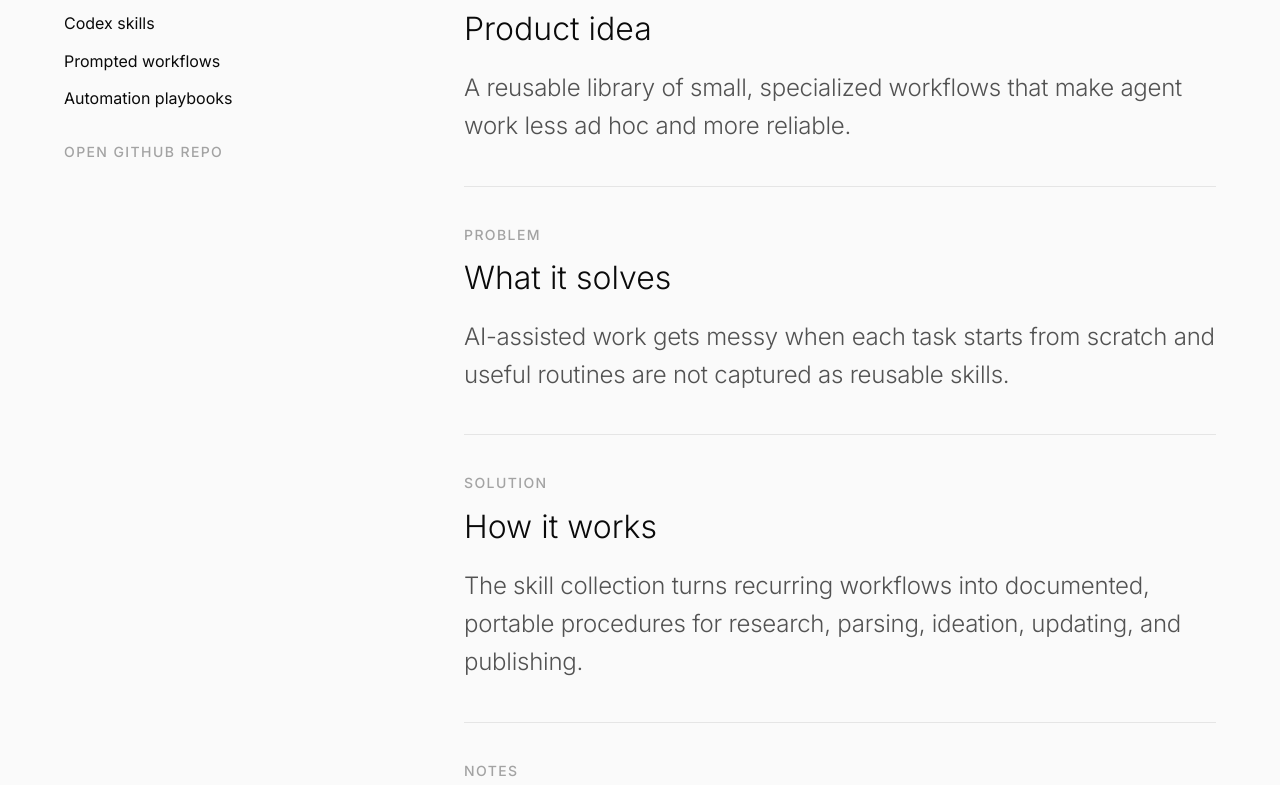
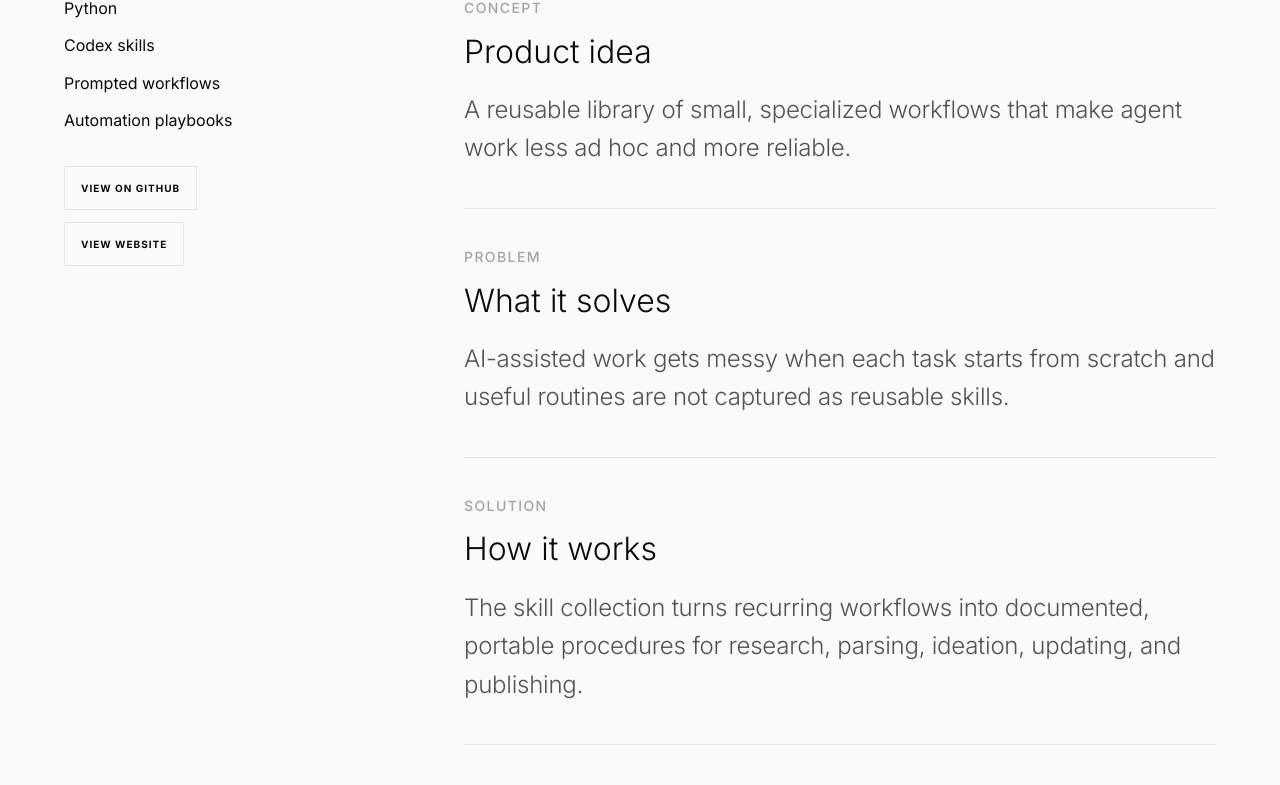
Before and after one commit to iice257/2026-Portfolio, a Next.js app: page /projects/ai-agent-skills in a window 1280 px wide. Shown: the part 1666-2451 px from the top of the page. Built offline with nearby package versions, Linux system fonts and the light colour scheme.

Commit message:
Refine project links and footer balance

```diff
--- a/components/Footer/Footer.js
+++ b/components/Footer/Footer.js
@@ -4,11 +4,6 @@ import { CONTACT_LINKS, MENULINKS, METADATA } from "../../constants";
 const Footer = () => {
   const currentYear = new Date().getFullYear();
   const navLinks = MENULINKS.filter((link) => link.ref !== "home");
-  const availability = [
-    ["Focus", "AI tools, product UI, polished web apps"],
-    ["Location", METADATA.location],
-    ["Response", "Direct email or social DMs"],
-  ];
 
   return (
     <footer
@@ -80,20 +75,7 @@ const Footer = () => {
           </div>
         </div>
 
-        <div className="mt-16 md:mt-24 grid grid-cols-1 md:grid-cols-3 border-y" style={{ borderColor: "var(--border)" }}>
-          {availability.map(([label, value]) => (
-            <div key={label} className="py-6 md:px-6 md:first:pl-0 md:border-r md:last:border-r-0" style={{ borderColor: "var(--border)" }}>
-              <p className="text-micro mb-3" style={{ color: "var(--fg-muted)" }}>
-                {label}
-              </p>
-              <p className="text-body-md" style={{ color: "var(--fg-primary)" }}>
-                {value}
-              </p>
-            </div>
-          ))}
-        </div>
-
-        <div className="py-10 md:py-14 border-b" style={{ borderColor: "var(--border)" }}>
+        <div className="mt-16 md:mt-24 py-10 md:py-14 border-y" style={{ borderColor: "var(--border)" }}>
           <p
             className="font-extralight uppercase leading-none select-none"
             style={{
--- a/components/Header/Header.js
+++ b/components/Header/Header.js
@@ -96,7 +96,7 @@ const Header = () => {
   }));
 
   const socialItems = SOCIAL_LINKS.map((social) => ({
-    label: social.name.charAt(0).toUpperCase() + social.name.slice(1),
+    label: social.label || social.name.charAt(0).toUpperCase() + social.name.slice(1),
     link: social.url
   }));
 
--- a/components/Projects/Projects.js
+++ b/components/Projects/Projects.js
@@ -197,7 +197,7 @@ const Projects = ({ isDesktop }) => {
                   }`}
                 style={{ backgroundColor: 'var(--bg-primary)' }}
               >
-                <div className="w-full max-w-[34rem] min-h-[min(56vh,38rem)] flex flex-col items-center justify-center text-center mx-auto">
+                <div className="w-full max-w-[40rem] min-h-[min(56vh,38rem)] flex flex-col items-center justify-center text-center mx-auto">
 
                   {/* Project Number (top-right of content?) or keep at bottom? User said "bring them to the center into a square" */}
                   {/* I'll put project name on top, then desc, then tags. */}
@@ -223,9 +223,9 @@ const Projects = ({ isDesktop }) => {
                   </p>
 
                   {/* Tech Stack */}
-                  <div className="w-full flex flex-wrap items-center justify-center gap-x-3 gap-y-2">
+                  <div className="w-full flex flex-wrap md:flex-nowrap items-center justify-center gap-x-2 gap-y-2">
                     {project.tech.map((tech, i) => (
-                      <span key={tech} className="inline-flex items-center">
+                      <span key={tech} className="inline-flex items-center whitespace-nowrap">
                         <span
                           className="text-body-md font-bold uppercase tracking-wide"
                           style={{ color: 'var(--fg-primary)' }}
--- a/components/ReactBits/SnowToggle.js
+++ b/components/ReactBits/SnowToggle.js
@@ -142,7 +142,7 @@ const SnowToggle = () => {
     stickyTooltipRef.current = true;
     setShowSnowTooltip(true);
     setSnowTooltipWasShown(true);
-    showTooltip("looks better in light mode", 3000);
+    showTooltip("looks better in dark mode", 3000);
   };
 
   const handleHint = () => {
--- a/constants.js
+++ b/constants.js
@@ -70,6 +70,11 @@ export const SOCIAL_LINKS = [
     name: "github",
     label: "GitHub",
     url: "https://github.com/kingsleyaremu",
+  },
+  {
+    name: "twitter",
+    label: "X",
+    url: "https://x.com/iice257",
   },
 ];
 
--- a/data/projects.js
+++ b/data/projects.js
@@ -10,6 +10,7 @@ export const featuredProjects = [
     description: "An AI-assisted form companion for completing tedious web forms with reviewable voice or text guidance.",
     longDescription: "FormMate AI helps users move through repetitive web forms faster by pasting a form URL, talking through the required information, and reviewing AI-suggested responses before anything is used. The product is framed around user control, not bulk submission or spam.",
     url: repo("FormMate"),
+    liveUrl: "https://form-mate-ai.vercel.app",
     tech: ["typescript", "ai", "voice", "automation"],
     toolsUsed: ["TypeScript", "AI-assisted workflows", "Voice/text input", "Browser automation patterns"],
     concept: "A calm form copilot that turns long forms into a guided conversation while keeping the user in the final decision loop.",
@@ -47,6 +48,7 @@ export const featuredProjects = [
     description: "A collection of reusable AI-agent skills that speed up research, planning, parsing, publishing, and build workflows.",
     longDescription: "AI Agent Skills is a practical tooling collection for extending AI agents with repeatable workflows. It sits alongside related repos for autoresearch, parser routing, idea launching, publishing, and skill updates, forming a small personal automation ecosystem.",
     url: repo("Skills-quickstarter"),
+    liveUrl: "https://skills-quickstarter.vercel.app",
     tech: ["python", "codex", "agents", "automation"],
     toolsUsed: ["Python", "Codex skills", "Prompted workflows", "Automation playbooks"],
     concept: "A reusable library of small, specialized workflows that make agent work less ad hoc and more reliable.",
--- a/pages/projects/[slug].js
+++ b/pages/projects/[slug].js
@@ -88,10 +88,9 @@ export default function ProjectDetail({ project, projectIndex, prevProject, next
         <section className="section-container pt-40 pb-16">
           <Link
             href="/projects"
-            className="text-micro mb-8 inline-block link-underline"
-            style={{ color: "var(--fg-muted)" }}
+            className="project-action-link mb-8"
           >
-            All projects
+            <span>All projects</span>
           </Link>
 
           <div className="grid grid-cols-1 lg:grid-cols-12 gap-12 items-end">
@@ -152,15 +151,15 @@ export default function ProjectDetail({ project, projectIndex, prevProject, next
                     </p>
                   ))}
                 </div>
+                <div className="mt-8 flex flex-col items-start gap-3">
                   {project.url !== "#" && (
                     <a
                       href={project.url}
                       target="_blank"
                       rel="noopener noreferrer"
-                    className="text-micro mt-8 inline-block link-underline"
-                    style={{ color: "var(--fg-muted)" }}
+                      className="project-action-link"
                     >
-                    Open GitHub repo
+                      <span>View on GitHub</span>
                     </a>
                   )}
                   {project.liveUrl && (
@@ -168,12 +167,12 @@ export default function ProjectDetail({ project, projectIndex, prevProject, next
                       href={project.liveUrl}
                       target="_blank"
                       rel="noopener noreferrer"
-                    className="text-micro mt-4 inline-block link-underline"
-                    style={{ color: "var(--fg-muted)" }}
+                      className="project-action-link"
                     >
-                    Open live project
+                      <span>View website</span>
                     </a>
                   )}
+                </div>
               </div>
             </aside>
 
--- a/pages/projects/index.js
+++ b/pages/projects/index.js
@@ -99,11 +99,10 @@ const MajorProjectCard = ({ project, index, flipped, onFlip }) => (
         href={project.url}
         target="_blank"
         rel="noopener noreferrer"
-        className="absolute bottom-6 right-6 z-10 text-micro link-underline"
-        style={{ color: flipped ? "var(--bg-primary)" : "var(--fg-primary)" }}
+        className="project-action-link absolute bottom-6 right-6 z-10"
         onClick={(event) => event.stopPropagation()}
       >
-        Repo
+        <span>View on GitHub</span>
       </a>
     )}
   </article>
@@ -138,10 +137,9 @@ export default function ProjectsIndex() {
         <section className="section-container pt-40 pb-24">
           <Link
             href="/#projects"
-            className="text-micro mb-8 inline-block link-underline"
-            style={{ color: "var(--fg-muted)" }}
+            className="project-action-link mb-8"
           >
-            Back home
+            <span>Back home</span>
           </Link>
           <div className="grid grid-cols-1 lg:grid-cols-12 gap-12 items-end">
             <div className="lg:col-span-8">
@@ -295,8 +293,8 @@ export default function ProjectsIndex() {
                         <div className="mt-5 grid grid-cols-1 md:grid-cols-2 gap-4 text-body-sm" style={{ color: "var(--fg-muted)" }}>
                           <p>{project.notes}</p>
                           {project.url !== "#" && (
-                            <a href={project.url} target="_blank" rel="noopener noreferrer" className="link-underline md:text-right">
-                              Open GitHub repo
+                            <a href={project.url} target="_blank" rel="noopener noreferrer" className="project-action-link justify-self-start md:justify-self-end">
+                              <span>View on GitHub</span>
                             </a>
                           )}
                         </div>
--- a/styles/globals.scss
+++ b/styles/globals.scss
@@ -427,6 +427,52 @@ a {
   }
 }
 
+.project-action-link {
+  position: relative;
+  display: inline-flex;
+  align-items: center;
+  justify-content: center;
+  min-height: 2.75rem;
+  padding: 0.8rem 1rem;
+  overflow: hidden;
+  border: 1px solid var(--border);
+  color: var(--fg-primary);
+  background: transparent;
+  font-size: 0.625rem;
+  line-height: 1;
+  letter-spacing: 0.1em;
+  text-transform: uppercase;
+  font-weight: 700;
+  transition: border-color 0.35s cubic-bezier(0.16, 1, 0.3, 1),
+    color 0.35s cubic-bezier(0.16, 1, 0.3, 1);
+
+  &::before {
+    content: '';
+    position: absolute;
+    inset: 0;
+    z-index: 0;
+    background: var(--fg-primary);
+    transform: translateY(100%);
+    transition: transform 0.42s cubic-bezier(0.16, 1, 0.3, 1);
+  }
+
+  span {
+    position: relative;
+    z-index: 1;
+  }
+
+  &:hover,
+  &:focus-visible {
+    border-color: var(--fg-primary);
+    color: var(--bg-primary);
+  }
+
+  &:hover::before,
+  &:focus-visible::before {
+    transform: translateY(0);
+  }
+}
+
 /* ===========================================
    BUTTON STYLES
    =========================================== */
```
Lines whose indentation alone changed are shown as unchanged.
